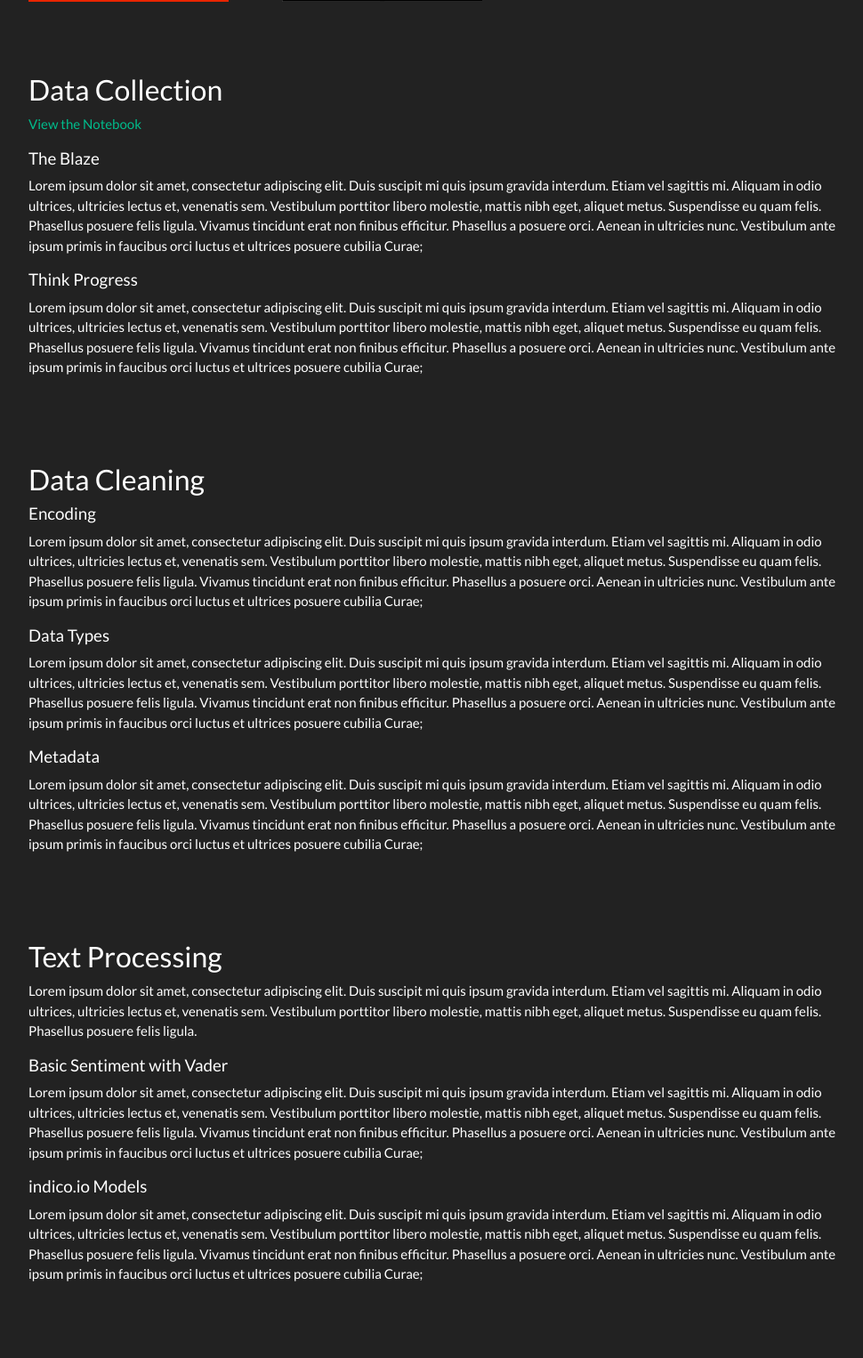
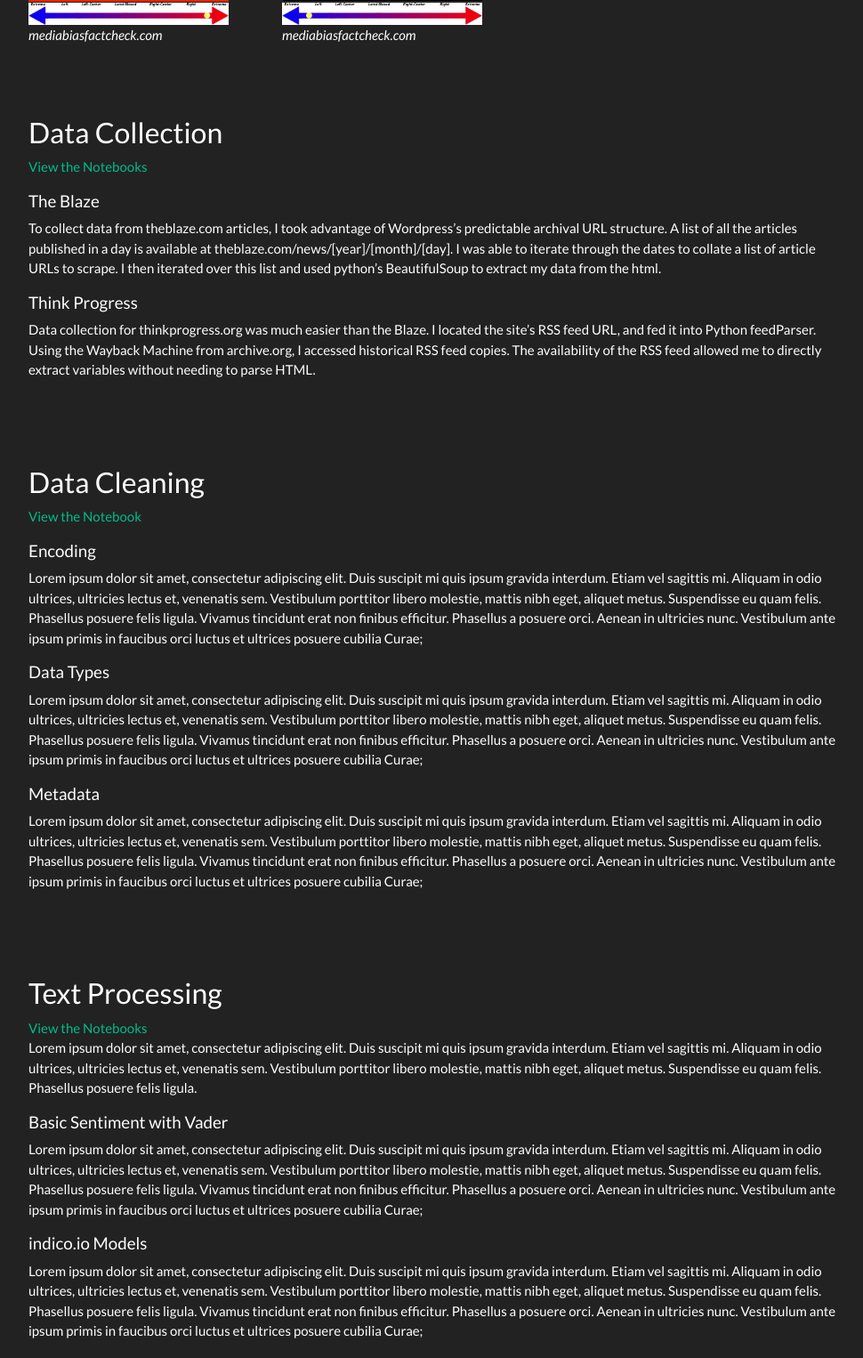
Before and after one commit to noahbjohnson/DS320, a plain HTML site: page report.html in a window 1280 px wide. Shown: the part 902-2428 px from the top of the page at 89% size, without its empty margins (53-1023 px from the left). Drawn offline with nearby package versions, Linux system fonts and the light colour scheme.

Commit message:
Added data collection section

```diff
--- a/report.html
+++ b/report.html
@@ -58,30 +58,38 @@
       <div class="row">
           <div class="col-lg-3 col-md-3 col-sm-3">
             <img src="Assets/theblaze.png" width="225vw"/>
+            <img src="Assets/blazebias.png" width="225vw" style="background: white"/>
+            <i>mediabiasfactcheck.com</i>
           </div>
           <div class="col-lg-3 col-md-3 col-sm-3">
             <img src="Assets/thinkprogress.png" width="225vw"/>
+            <img src="Assets/tpbias.png" width="225vw" style="background: white"/>
+            <i>mediabiasfactcheck.com</i>
           </div>
+
+
       </div>
       <div class="row" style="margin-top:5rem" id="collection">
         <div class="col-lg-10 col-md-9 col-sm-8">
 
           <h3>Data Collection</h3>
-          <a href="downloads.html">View the Notebook</a>
+          <a href="downloads.html">View the Notebooks</a>
 
           <h5 style="margin-top:1rem">The Blaze</h5>
-          <p>Lorem ipsum dolor sit amet, consectetur adipiscing elit. Duis suscipit mi quis ipsum gravida interdum. Etiam vel sagittis mi. Aliquam in odio ultrices, ultricies lectus et, venenatis sem. Vestibulum porttitor libero molestie, mattis nibh eget, aliquet metus. Suspendisse eu quam felis. Phasellus posuere felis ligula. Vivamus tincidunt erat non finibus efficitur. Phasellus a posuere orci. Aenean in ultricies nunc. Vestibulum ante ipsum primis in faucibus orci luctus et ultrices posuere cubilia Curae;</p>
+          <p>To collect data from theblaze.com articles, I took advantage of Wordpress’s predictable archival URL structure. A list of all the articles published in a day is available at theblaze.com/news/[year]/[month]/[day]. I was able to iterate through the dates to collate a list of article URLs to scrape. I then iterated over this list and used python’s BeautifulSoup to extract my data from the html.</p>
 
           <h5>Think Progress</h5>
-          <p>Lorem ipsum dolor sit amet, consectetur adipiscing elit. Duis suscipit mi quis ipsum gravida interdum. Etiam vel sagittis mi. Aliquam in odio ultrices, ultricies lectus et, venenatis sem. Vestibulum porttitor libero molestie, mattis nibh eget, aliquet metus. Suspendisse eu quam felis. Phasellus posuere felis ligula. Vivamus tincidunt erat non finibus efficitur. Phasellus a posuere orci. Aenean in ultricies nunc. Vestibulum ante ipsum primis in faucibus orci luctus et ultrices posuere cubilia Curae;</p>
+          <p>Data collection for thinkprogress.org was much easier than the Blaze. I located the site’s RSS feed URL, and fed it into Python feedParser. Using the Wayback Machine from archive.org, I accessed historical RSS feed copies. The availability of the RSS feed allowed me to directly extract variables without needing to parse HTML.</p>
         </div>
       </div>
       <div class="row" style="margin-top:5rem" id="cleaning">
         <div class="col-lg-10 col-md-9 col-sm-8">
 
           <h3>Data Cleaning</h3>
+          <a href="downloads.html">View the Notebook</a>
 
-          <h5>Encoding</h5>
+
+          <h5 style="margin-top:1rem">Encoding</h5>
           <p>Lorem ipsum dolor sit amet, consectetur adipiscing elit. Duis suscipit mi quis ipsum gravida interdum. Etiam vel sagittis mi. Aliquam in odio ultrices, ultricies lectus et, venenatis sem. Vestibulum porttitor libero molestie, mattis nibh eget, aliquet metus. Suspendisse eu quam felis. Phasellus posuere felis ligula. Vivamus tincidunt erat non finibus efficitur. Phasellus a posuere orci. Aenean in ultricies nunc. Vestibulum ante ipsum primis in faucibus orci luctus et ultrices posuere cubilia Curae;</p>
 
           <h5>Data Types</h5>
@@ -95,8 +103,9 @@
         <div class="col-lg-10 col-md-9 col-sm-8">
 
           <h3>Text Processing</h3>
+          <a href="downloads.html">View the Notebooks</a>
           <p>Lorem ipsum dolor sit amet, consectetur adipiscing elit. Duis suscipit mi quis ipsum gravida interdum. Etiam vel sagittis mi. Aliquam in odio ultrices, ultricies lectus et, venenatis sem. Vestibulum porttitor libero molestie, mattis nibh eget, aliquet metus. Suspendisse eu quam felis. Phasellus posuere felis ligula.</p>
-          <h5>Basic Sentiment with Vader</h5>
+          <h5 style="margin-top:1rem">Basic Sentiment with Vader</h5>
           <p>Lorem ipsum dolor sit amet, consectetur adipiscing elit. Duis suscipit mi quis ipsum gravida interdum. Etiam vel sagittis mi. Aliquam in odio ultrices, ultricies lectus et, venenatis sem. Vestibulum porttitor libero molestie, mattis nibh eget, aliquet metus. Suspendisse eu quam felis. Phasellus posuere felis ligula. Vivamus tincidunt erat non finibus efficitur. Phasellus a posuere orci. Aenean in ultricies nunc. Vestibulum ante ipsum primis in faucibus orci luctus et ultrices posuere cubilia Curae;</p>
           <h5>indico.io Models</h5>
           <p>Lorem ipsum dolor sit amet, consectetur adipiscing elit. Duis suscipit mi quis ipsum gravida interdum. Etiam vel sagittis mi. Aliquam in odio ultrices, ultricies lectus et, venenatis sem. Vestibulum porttitor libero molestie, mattis nibh eget, aliquet metus. Suspendisse eu quam felis. Phasellus posuere felis ligula. Vivamus tincidunt erat non finibus efficitur. Phasellus a posuere orci. Aenean in ultricies nunc. Vestibulum ante ipsum primis in faucibus orci luctus et ultrices posuere cubilia Curae;</p>
@@ -106,8 +115,9 @@
         <div class="col-lg-10 col-md-9 col-sm-8">
 
           <h3>Data Analysis</h3>
+          <a href="downloads.html">View the Notebook</a>
 
-          <h5>Is News Getting More Negative?</h5>
+          <h5 style="margin-top:1rem">Is News Getting More Negative?</h5>
           <p>Lorem ipsum dolor sit amet, consectetur adipiscing elit. Duis suscipit mi quis ipsum gravida interdum. Etiam vel sagittis mi. Aliquam in odio ultrices, ultricies lectus et, venenatis sem. Vestibulum porttitor libero molestie, mattis nibh eget, aliquet metus. Suspendisse eu quam felis. Phasellus posuere felis ligula. Vivamus tincidunt erat non finibus efficitur. Phasellus a posuere orci. Aenean in ultricies nunc. Vestibulum ante ipsum primis in faucibus orci luctus et ultrices posuere cubilia Curae;</p>
 
           <h5>Do the Sentiments of Articles about Trump Reflect His Approval Rating?</h5>
```
